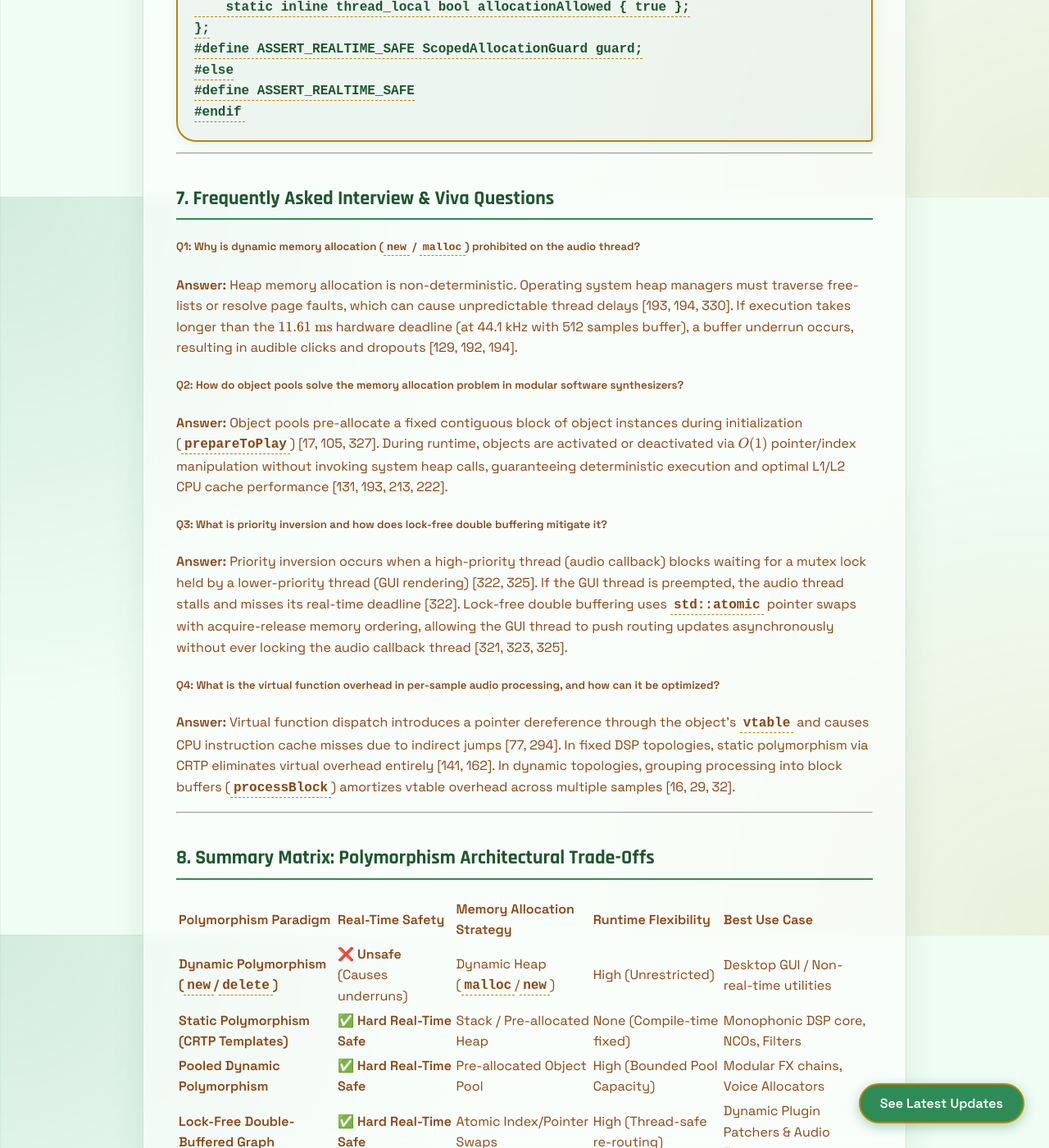
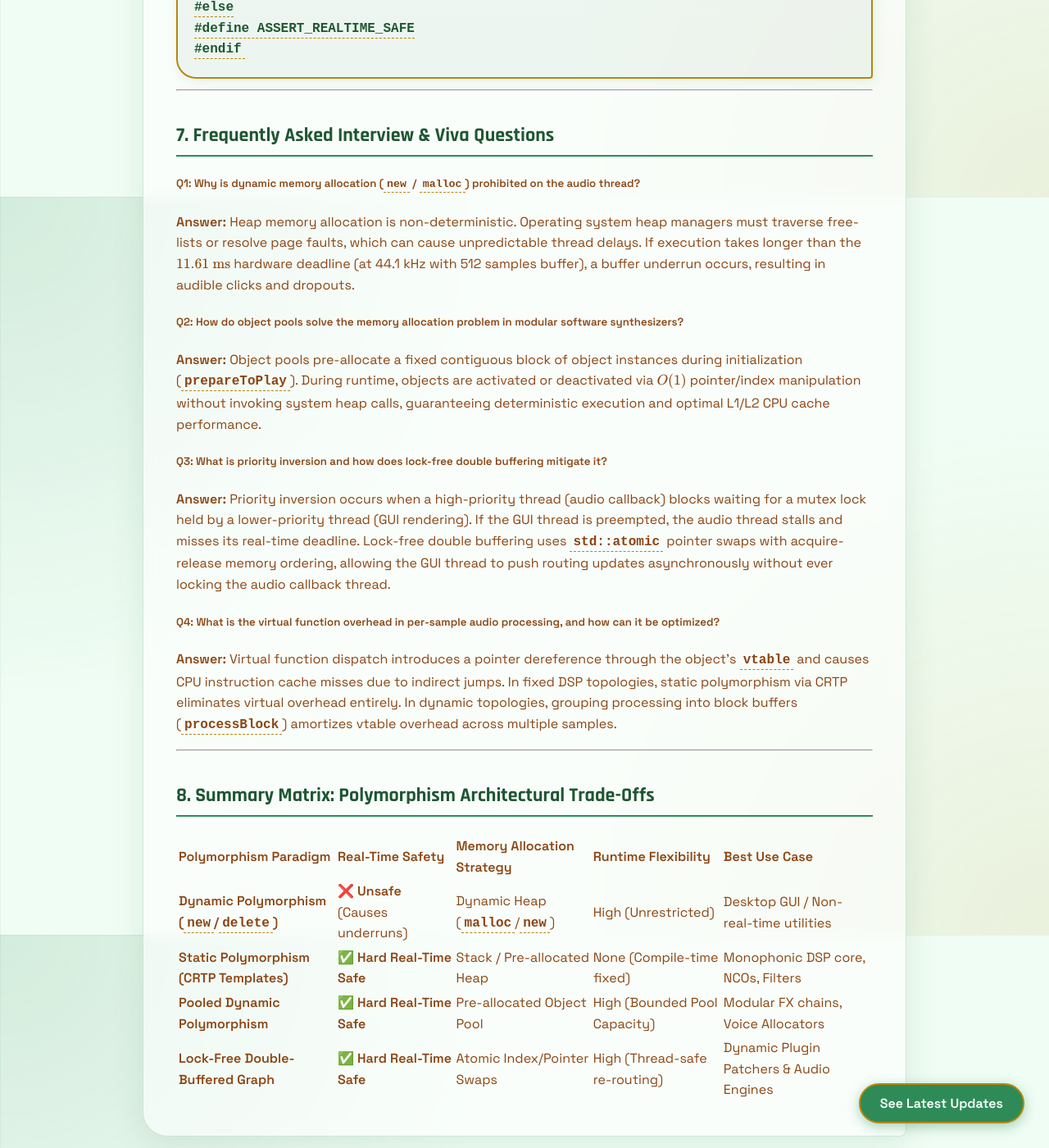
Before and after one commit to cryparc/Spandan, a Jekyll site: the page built from docs/Chapter_6_The Architechture of Dynamic DSP.md, in a window 1280 px wide and 1400 px high, scrolled down 12360 px. Shown: the whole window at 82% size. Built offline with Jekyll 4.4.1, drawn with Linux system fonts in a browser that asks for light colours; our own code applies the rules of GitHub Pages for plain Markdown files; some of the changed text lies outside the part shown.

Commit message:
Updated chapter 6

````diff
--- a/docs/Chapter_6_The Architechture of Dynamic DSP.md
+++ b/docs/Chapter_6_The Architechture of Dynamic DSP.md
@@ -1,12 +1,12 @@
 # Chapter 6: The Architecture of Dynamic DSP – C++ Polymorphism, Real-Time Audio Constraints, and Lock-Free Object Pools
 
-In Chapters 1 through 5 of the **SPANDAN (स्पंदन) Cookbook**, we constructed the foundational signal processing and visual engine for our polyphonic synthesizer: the Numerically Controlled Oscillator (NCO) phase engine, Moog-Ussachevsky exponential ADSR envelopes, 2-pole Topology-Preserving Transform (TPT) State Variable Filters, polyphonic voice allocators with algorithmic voice stealing, and real-time Radix-2 FFT spectral visualizers [6, 7, 320, 321, 326].
+In Chapters 1 through 5 of the **SPANDAN (स्पंदन) Cookbook**, we constructed the foundational signal processing and visual engine for our polyphonic synthesizer: the Numerically Controlled Oscillator (NCO) phase engine, Moog-Ussachevsky exponential ADSR envelopes, 2-pole Topology-Preserving Transform (TPT) State Variable Filters, polyphonic voice allocators with algorithmic voice stealing, and real-time Radix-2 FFT spectral visualizers.
 
-However, modern software synthesizers and modular audio engines require **dynamic module routing**—allowing sound designers to reconfigure signal flow on the fly (e.g., placing a filter before or after a distortion effect, chaining multiple oscillators, or inserting custom modulation blocks) [15, 17, 75, 292].
+However, modern software synthesizers and modular audio engines require **dynamic module routing**—allowing sound designers to reconfigure signal flow on the fly (e.g., placing a filter before or after a distortion effect, chaining multiple oscillators, or inserting custom modulation blocks).
 
-In traditional software development, dynamic module management is implemented via Object-Oriented Polymorphism (using virtual base classes and `std::vector<std::unique_ptr<IDspModule>>`) with runtime dynamic allocation (`new` / `delete`). In **real-time digital signal processing**, this naïve object-oriented approach breaks down catastrophically [130, 192, 193, 209].
+In traditional software development, dynamic module management is implemented via Object-Oriented Polymorphism (using virtual base classes and `std::vector<std::unique_ptr<IDspModule>>`) with runtime dynamic allocation (`new` / `delete`). In **real-time digital signal processing**, this naïve object-oriented approach breaks down catastrophically.
 
-In this chapter, we explore why dynamic memory allocation is strictly prohibited on the high-priority audio callback thread, how standard C++ dynamic polymorphism impacts processor cache performance, and how **Pre-Allocated Object Pools** combined with **Lock-Free Pointer Graph Routing** enable completely safe, zero-latency, runtime module re-routing in C++ [129, 168, 193, 322, 327].
+In this chapter, we explore why dynamic memory allocation is strictly prohibited on the high-priority audio callback thread, how standard C++ dynamic polymorphism impacts processor cache performance, and how **Pre-Allocated Object Pools** combined with **Lock-Free Pointer Graph Routing** enable completely safe, zero-latency, runtime module re-routing in C++.
 
 ---
 
@@ -25,11 +25,11 @@ In this chapter, we explore why dynamic memory allocation is strictly prohibited
 ## 1. The Real-Time Audio Callback Thread & The Zero-Allocation Mandate
 
 ### The Hard Hardware Deadline
-When an audio plugin executes inside a Digital Audio Workstation (DAW) or standalone engine, the operating system's hardware audio driver invokes the audio callback function (`processBlock` / `processAudioFrame`) at fixed buffer intervals [29, 127, 193]. At a standard sample rate of $f_s = 44.1\text{ kHz}$ with a buffer block size of $N = 512\text{ samples}$, the audio thread must process all $512$ samples within a strict time frame [192, 194]:
+When an audio plugin executes inside a Digital Audio Workstation (DAW) or standalone engine, the operating system's hardware audio driver invokes the audio callback function (`processBlock` / `processAudioFrame`) at fixed buffer intervals. At a standard sample rate of $f_s = 44.1\text{ kHz}$ with a buffer block size of $N = 512\text{ samples}$, the audio thread must process all $512$ samples within a strict time frame:
 
 $$\Delta t_{\text{buffer}} = \frac{N}{f_s} = \frac{512}{44100\text{ Hz}} \approx 11.61\text{ milliseconds}$$
 
-If the total processing duration across all voices, oscillators, filters, and effect modules exceeds **$11.61\text{ ms}$**, the audio hardware buffer runs dry before the hardware sound card can transmit samples to the Digital-to-Analog Converter (DAC) [129, 192, 194]. This results in a **buffer underrun**, producing audible dropouts, clicks, and pops [192, 194, 322, 330].
+If the total processing duration across all voices, oscillators, filters, and effect modules exceeds **$11.61\text{ ms}$**, the audio hardware buffer runs dry before the hardware sound card can transmit samples to the Digital-to-Analog Converter (DAC). This results in a **buffer underrun**, producing audible dropouts, clicks, and pops.
 
 ```
 +-----------------------------------------------------------------------------------+
@@ -43,23 +43,23 @@ If the total processing duration across all voices, oscillators, filters, and ef
 ```
 
 ### Why Dynamic Memory Allocation (`new`, `malloc`, `std::vector`) is Forbidden
-In standard desktop software, allocating memory on the system heap using `malloc`, `new`, `std::vector::push_back`, or `std::make_shared` is considered fast [18, 193, 327]. However, heap allocation in operating systems is non-deterministic [192, 194, 330]:
+In standard desktop software, allocating memory on the system heap using `malloc`, `new`, `std::vector::push_back`, or `std::make_shared` is considered fast. However, heap allocation in operating systems is non-deterministic:
 
-1. **Free-List Traversal & OS Paging:** When `malloc` or `new` is invoked, the OS memory manager must scan internal heap data structures (such as bins, free-lists, or buddy allocators) to find a contiguous block of memory. If a new page is required, the OS may trigger a **page fault**, suspending the calling thread while swapping virtual memory pages [193, 194, 330].
-2. **Global Heap Mutex Locks:** Standard C runtime allocators (e.g., `ptmalloc`, `jemalloc`) utilize internal thread synchronization locks (`mutexes`) to prevent multi-threaded memory corruption. If another background process or GUI thread holds the heap lock, the high-priority audio callback thread is forced to sleep until the lock is released [193, 194, 322].
-3. **Non-Deterministic Execution Time:** While average allocation times are microsecond-scale, worst-case heap allocation times can spike to tens of milliseconds [192, 194]. In real-time audio, worst-case timing governs system stability [129, 192].
+1. **Free-List Traversal & OS Paging:** When `malloc` or `new` is invoked, the OS memory manager must scan internal heap data structures (such as bins, free-lists, or buddy allocators) to find a contiguous block of memory. If a new page is required, the OS may trigger a **page fault**, suspending the calling thread while swapping virtual memory pages.
+2. **Global Heap Mutex Locks:** Standard C runtime allocators (e.g., `ptmalloc`, `jemalloc`) utilize internal thread synchronization locks (`mutexes`) to prevent multi-threaded memory corruption. If another background process or GUI thread holds the heap lock, the high-priority audio callback thread is forced to sleep until the lock is released.
+3. **Non-Deterministic Execution Time:** While average allocation times are microsecond-scale, worst-case heap allocation times can spike to tens of milliseconds. In real-time audio, worst-case timing governs system stability.
 
-Therefore, SPANDAN enforces the **4 Golden Rules of Real-Time Audio Programming** [193]:
-* **Rule 1:** Zero dynamic memory allocation (`new`, `malloc`, `free`, `delete`, container resizing) inside the process callback [6, 129, 136, 168, 193].
-* **Rule 2:** Zero thread-blocking primitives (`std::mutex`, `std::condition_variable`, locks) on the audio thread [193, 322, 325].
-* **Rule 3:** Strict use of `noexcept` specifiers to guarantee exception-free execution and enable SIMD compiler auto-vectorization [141, 193, 331].
-* **Rule 4:** All memory allocation occurs asynchronously at "setup time" (`prepareToPlay` / initialization) [2, 4, 136, 193, 327].
+Therefore, SPANDAN enforces the **4 Golden Rules of Real-Time Audio Programming**:
+* **Rule 1:** Zero dynamic memory allocation (`new`, `malloc`, `free`, `delete`, container resizing) inside the process callback.
+* **Rule 2:** Zero thread-blocking primitives (`std::mutex`, `std::condition_variable`, locks) on the audio thread.
+* **Rule 3:** Strict use of `noexcept` specifiers to guarantee exception-free execution and enable SIMD compiler auto-vectorization.
+* **Rule 4:** All memory allocation occurs asynchronously at "setup time" (`prepareToPlay` / initialization).
 
 ---
 
 ## 2. C++ Polymorphism in Real-Time Systems: Vtables, Cache Locality, and CRTP
 
-To build modular synthesizers, DSP engineers often define abstract C++ interface classes [77, 78, 294, 295]:
+To build modular synthesizers, DSP engineers often define abstract C++ interface classes:
 
 ```cpp
 class IDspModule
@@ -72,14 +72,14 @@ public:
 ```
 
 ### The Cost of Dynamic Polymorphism (Virtual Table Dispatch)
-While virtual functions provide clean abstraction, invoking `virtual float processSample(float)` inside a per-sample audio loop ($44,100$ calls per second per voice) introduces subtle real-time overhead [77, 78, 295]:
+While virtual functions provide clean abstraction, invoking `virtual float processSample(float)` inside a per-sample audio loop ($44,100$ calls per second per voice) introduces subtle real-time overhead:
 
-1. **Vtable Indirection:** Calling a virtual function requires dereferencing the object's virtual table pointer (`vptr`), indexing into the virtual function table (`vtable`), and performing an indirect branch jump to the target function memory address [77, 294].
+1. **Vtable Indirection:** Calling a virtual function requires dereferencing the object's virtual table pointer (`vptr`), indexing into the virtual function table (`vtable`), and performing an indirect branch jump to the target function memory address.
 2. **Branch Predictor Misses:** When iterating over an array of heterogeneous `IDspModule*` pointers (e.g., `Oscillator` -> `Filter` -> `Delay`), CPU hardware branch predictors struggle to predict indirect call targets, invalidating the CPU instruction pipeline.
-3. **Cache Line Thrashing (Pointer Chasing):** In standard dynamic allocation, objects derived from `IDspModule` reside scattered across non-contiguous locations in heap memory. Iterating through a vector of pointers (`std::vector<IDspModule*>`) causes CPU L1/L2 cache misses, forcing processor stalls while fetching data from slow main RAM [131, 213, 222].
+3. **Cache Line Thrashing (Pointer Chasing):** In standard dynamic allocation, objects derived from `IDspModule` reside scattered across non-contiguous locations in heap memory. Iterating through a vector of pointers (`std::vector<IDspModule*>`) causes CPU L1/L2 cache misses, forcing processor stalls while fetching data from slow main RAM.
 
 ### Static Polymorphism via Curiously Recurring Template Pattern (CRTP)
-For fixed DSP chains where module types are known at compile time, static polymorphism via CRTP eliminates vtable indirection entirely while preserving interface constraints [141, 162]:
+For fixed DSP chains where module types are known at compile time, static polymorphism via CRTP eliminates vtable indirection entirely while preserving interface constraints:
 
 ```cpp
 template <typename Derived>
@@ -104,13 +104,13 @@ public:
     float processSampleImpl(float input) noexcept { /* Filter difference equation */ return input; }
 };
 ```
-CRTP enables full compiler inlining, zero-cost function dispatch, and loop vectorization [141, 162]. However, when users want to dynamically insert, swap, or re-route DSP modules at runtime via the UI, compile-time CRTP cannot reconfigure the processing graph [15, 292]. To reconcile runtime flexibility with real-time audio safety, we combine dynamic virtual interfaces with **Pre-Allocated Object Pools**.
+CRTP enables full compiler inlining, zero-cost function dispatch, and loop vectorization. However, when users want to dynamically insert, swap, or re-route DSP modules at runtime via the UI, compile-time CRTP cannot reconfigure the processing graph. To reconcile runtime flexibility with real-time audio safety, we combine dynamic virtual interfaces with **Pre-Allocated Object Pools**.
 
 ---
 
 ## 3. The Mechanics of Pre-Allocated Object Pools
 
-An **Object Pool** is a creational design pattern that pre-allocates a fixed array of objects in contiguous memory during initialization (`prepareToPlay`), managing their active/idle lifetimes without ever requesting heap memory from the operating system during runtime [17, 105, 128, 208, 327].
+An **Object Pool** is a creational design pattern that pre-allocates a fixed array of objects in contiguous memory during initialization (`prepareToPlay`), managing their active/idle lifetimes without ever requesting heap memory from the operating system during runtime.
 
 ```
 +-----------------------------------------------------------------------------------+
@@ -127,20 +127,20 @@ An **Object Pool** is a creational design pattern that pre-allocates a fixed arr
 ```
 
 ### Key Architectural Benefits of Object Pools in Audio DSP
-1. **Guaranteed $O(1)$ Allocation & Release:** Acquiring a module from the pool or returning it to the pool involves updating integer index pointers or bitmasks, executing in deterministic $O(1)$ time [6, 192, 216].
-2. **Optimal L1/L2 CPU Cache Locality:** Because pool entries are allocated contiguously in a single block of memory, sequential processing of pooled DSP modules maximizes CPU cache line hits [131, 213, 222].
-3. **Zero Fragmentation:** Pre-allocating maximum capacity at setup eliminates memory fragmentation over long DAW production sessions [129, 168, 193].
+1. **Guaranteed $O(1)$ Allocation & Release:** Acquiring a module from the pool or returning it to the pool involves updating integer index pointers or bitmasks, executing in deterministic $O(1)$ time.
+2. **Optimal L1/L2 CPU Cache Locality:** Because pool entries are allocated contiguously in a single block of memory, sequential processing of pooled DSP modules maximizes CPU cache line hits.
+3. **Zero Fragmentation:** Pre-allocating maximum capacity at setup eliminates memory fragmentation over long DAW production sessions.
 
 ---
 
 ## 4. Lock-Free Runtime Module Routing & Double-Buffered DSP Graphs
 
-Managing dynamic module routing requires transferring configuration updates from the user interface (GUI thread) to the audio rendering callback (`processBlock`) without using mutexes or causing priority inversion [95, 313, 322, 325].
+Managing dynamic module routing requires transferring configuration updates from the user interface (GUI thread) to the audio rendering callback (`processBlock`) without using mutexes or causing priority inversion.
 
 ### Double-Buffered Graph Routing
 SPANDAN uses a **Double-Buffered Graph Structure**:
-* **Active Execution Graph (`readGraph`):** Read exclusively by the audio callback thread during buffer rendering [9, 321, 323].
-* **Pending Configuration Graph (`writeGraph`):** Modified asynchronously by the GUI thread when the user re-routes modules [95, 312, 321].
+* **Active Execution Graph (`readGraph`):** Read exclusively by the audio callback thread during buffer rendering.
+* **Pending Configuration Graph (`writeGraph`):** Modified asynchronously by the GUI thread when the user re-routes modules.
 
 ```
 [ GUI Thread ] ---> (Modifies Pending Graph) ---> [ Swap Atomic Pointer ]
@@ -149,13 +149,13 @@ SPANDAN uses a **Double-Buffered Graph Structure**:
 [ Audio Thread ] <--- (Reads Active Graph) <--- [ Active Atomic Pointer ]
 ```
 
-When the user finishes re-ordering modules on the graphical patcher, the GUI thread stages the new sequence of module indices in the `writeGraph` and executes an **atomic pointer swap** using `std::atomic<Graph*>::store` with `std::memory_order_release` [321, 323, 325]. The audio thread reads the active graph via `std::memory_order_acquire` at the beginning of the next audio block, switching the signal routing instantly without blocking or missing a sample [321, 323, 325].
+When the user finishes re-ordering modules on the graphical patcher, the GUI thread stages the new sequence of module indices in the `writeGraph` and executes an **atomic pointer swap** using `std::atomic<Graph*>::store` with `std::memory_order_release`. The audio thread reads the active graph via `std::memory_order_acquire` at the beginning of the next audio block, switching the signal routing instantly without blocking or missing a sample.
 
 ---
 
 ## 5. C++ Implementation: Production-Grade ObjectPool & AudioGraphRouter
 
-Here is the complete, self-contained C++20 implementation of an abstract DSP module interface, a pre-allocated object pool, and a lock-free graph router designed for Project SPANDAN [77, 78, 193, 323, 324].
+Here is the complete, self-contained C++20 implementation of an abstract DSP module interface, a pre-allocated object pool, and a lock-free graph router designed for Project SPANDAN.
 
 ```cpp
 #pragma once
@@ -390,11 +390,11 @@ private:
 
 ## 6. Memory Allocation Auditing & Benchmarking Protocols
 
-To verify that SPANDAN's dynamic module routing engine adheres strictly to real-time audio standards, the following automated profiling tools are executed in CI/CD pipelines [129, 210, 220]:
+To verify that SPANDAN's dynamic module routing engine adheres strictly to real-time audio standards, the following automated profiling tools are executed in CI/CD pipelines:
 
-1. **Valgrind Massif & Heaptrack Auditing:** Override standard C `malloc` and C++ `operator new` symbols to assert that zero calls occur inside `processBlock` [129, 210, 220].
-2. **RAII Real-Time Assertions:** Insert custom debug assertions inside the process callback that trip an assertion failure if dynamic allocation occurs [193, 210].
-3. **Microsecond Callback Benchmarking:** Profile execution latency using OS high-resolution microsecond timers (`std::chrono::high_resolution_clock`) to guarantee callback completion well below $11.61\text{ ms}$ [192, 210, 220].
+1. **Valgrind Massif & Heaptrack Auditing:** Override standard C `malloc` and C++ `operator new` symbols to assert that zero calls occur inside `processBlock`.
+2. **RAII Real-Time Assertions:** Insert custom debug assertions inside the process callback that trip an assertion failure if dynamic allocation occurs.
+3. **Microsecond Callback Benchmarking:** Profile execution latency using OS high-resolution microsecond timers (`std::chrono::high_resolution_clock`) to guarantee callback completion well below $11.61\text{ ms}$.
 
 ```cpp
 // Real-Time Memory Allocation Guard Macro
@@ -416,16 +416,16 @@ struct ScopedAllocationGuard
 ## 7. Frequently Asked Interview & Viva Questions
 
 ##### Q1: Why is dynamic memory allocation (`new` / `malloc`) prohibited on the audio thread?
-**Answer:** Heap memory allocation is non-deterministic. Operating system heap managers must traverse free-lists or resolve page faults, which can cause unpredictable thread delays [193, 194, 330]. If execution takes longer than the $11.61\text{ ms}$ hardware deadline (at 44.1 kHz with 512 samples buffer), a buffer underrun occurs, resulting in audible clicks and dropouts [129, 192, 194].
+**Answer:** Heap memory allocation is non-deterministic. Operating system heap managers must traverse free-lists or resolve page faults, which can cause unpredictable thread delays. If execution takes longer than the $11.61\text{ ms}$ hardware deadline (at 44.1 kHz with 512 samples buffer), a buffer underrun occurs, resulting in audible clicks and dropouts.
 
 ##### Q2: How do object pools solve the memory allocation problem in modular software synthesizers?
-**Answer:** Object pools pre-allocate a fixed contiguous block of object instances during initialization (`prepareToPlay`) [17, 105, 327]. During runtime, objects are activated or deactivated via $O(1)$ pointer/index manipulation without invoking system heap calls, guaranteeing deterministic execution and optimal L1/L2 CPU cache performance [131, 193, 213, 222].
+**Answer:** Object pools pre-allocate a fixed contiguous block of object instances during initialization (`prepareToPlay`). During runtime, objects are activated or deactivated via $O(1)$ pointer/index manipulation without invoking system heap calls, guaranteeing deterministic execution and optimal L1/L2 CPU cache performance.
 
 ##### Q3: What is priority inversion and how does lock-free double buffering mitigate it?
-**Answer:** Priority inversion occurs when a high-priority thread (audio callback) blocks waiting for a mutex lock held by a lower-priority thread (GUI rendering) [322, 325]. If the GUI thread is preempted, the audio thread stalls and misses its real-time deadline [322]. Lock-free double buffering uses `std::atomic` pointer swaps with acquire-release memory ordering, allowing the GUI thread to push routing updates asynchronously without ever locking the audio callback thread [321, 323, 325].
+**Answer:** Priority inversion occurs when a high-priority thread (audio callback) blocks waiting for a mutex lock held by a lower-priority thread (GUI rendering). If the GUI thread is preempted, the audio thread stalls and misses its real-time deadline. Lock-free double buffering uses `std::atomic` pointer swaps with acquire-release memory ordering, allowing the GUI thread to push routing updates asynchronously without ever locking the audio callback thread.
 
 ##### Q4: What is the virtual function overhead in per-sample audio processing, and how can it be optimized?
-**Answer:** Virtual function dispatch introduces a pointer dereference through the object's `vtable` and causes CPU instruction cache misses due to indirect jumps [77, 294]. In fixed DSP topologies, static polymorphism via CRTP eliminates virtual overhead entirely [141, 162]. In dynamic topologies, grouping processing into block buffers (`processBlock`) amortizes vtable overhead across multiple samples [16, 29, 32].
+**Answer:** Virtual function dispatch introduces a pointer dereference through the object's `vtable` and causes CPU instruction cache misses due to indirect jumps. In fixed DSP topologies, static polymorphism via CRTP eliminates virtual overhead entirely. In dynamic topologies, grouping processing into block buffers (`processBlock`) amortizes vtable overhead across multiple samples.
 
 ---
 
````
